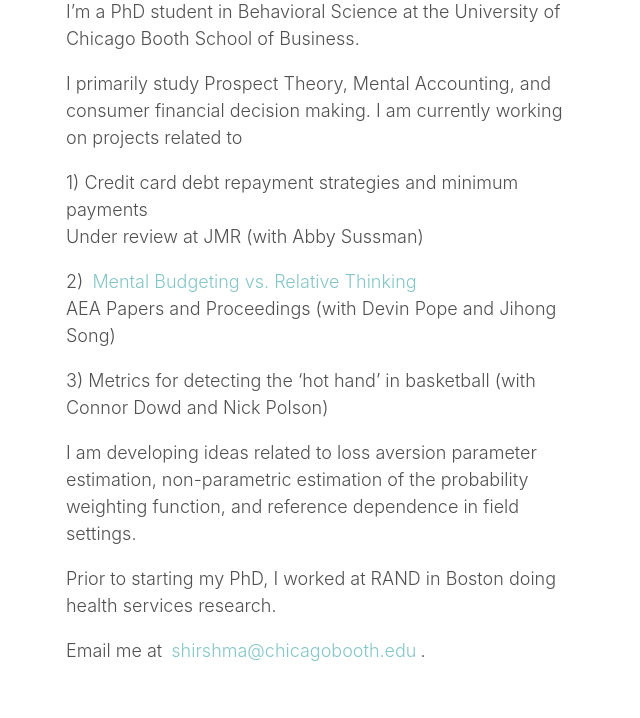
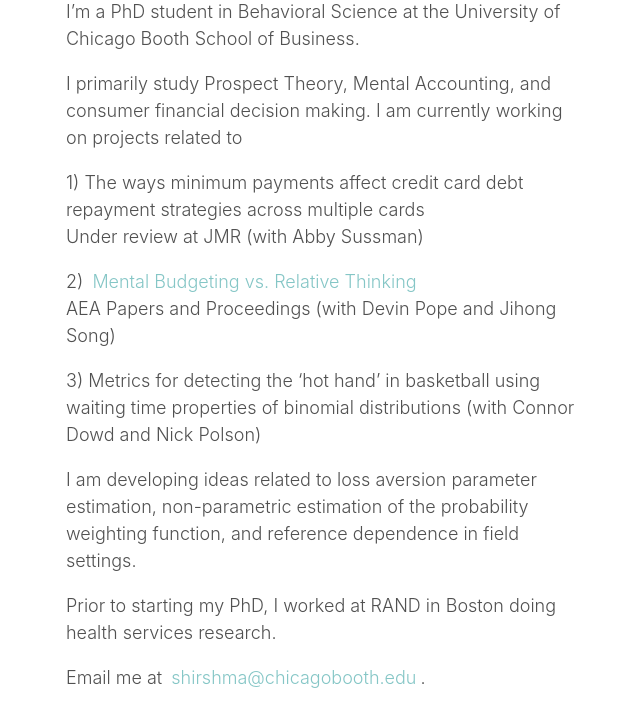
Before and after one commit to shirshma/shirshma.github.io, a Jekyll site: the page built from index.md, in a window 1280 px wide. Shown: the part 421-1139 px from the top of the page, without its empty margins (319-959 px from the left). Built offline with Jekyll 4.4.1, drawn with Linux system fonts in a browser that asks for light colours; before the commit the page ends 1112 px from its top, so only the background shows below that.

Commit message:
Update index.md

```diff
--- a/index.md
+++ b/index.md
@@ -8,13 +8,13 @@ description: PhD student in Behavioral Science at University of Chicago's Booth
 I’m a PhD student in Behavioral Science at the University of Chicago Booth School of Business.
 
 I primarily study Prospect Theory, Mental Accounting, and consumer financial decision making. I am currently working on projects related to
-  <p> 1) Credit card debt repayment strategies and minimum payments<br>
+  <p> 1) The ways minimum payments affect credit card debt repayment strategies across multiple cards<br>
         Under review at JMR (with Abby Sussman)
 
  <p> 2) <a href='/public/Website_mental_budgeting.pdf'> Mental Budgeting vs. Relative Thinking</a><br>
         AEA Papers and Proceedings (with Devin Pope and Jihong Song)
 
-  <p>3) Metrics for detecting the ‘hot hand’ in basketball (with Connor Dowd and Nick Polson)
+  <p>3) Metrics for detecting the ‘hot hand’ in basketball using waiting time properties of binomial distributions (with Connor Dowd and Nick Polson)
 
 
 <p>I am developing ideas related to loss aversion parameter estimation, non-parametric estimation of the probability weighting function, and reference dependence in field settings.
```
